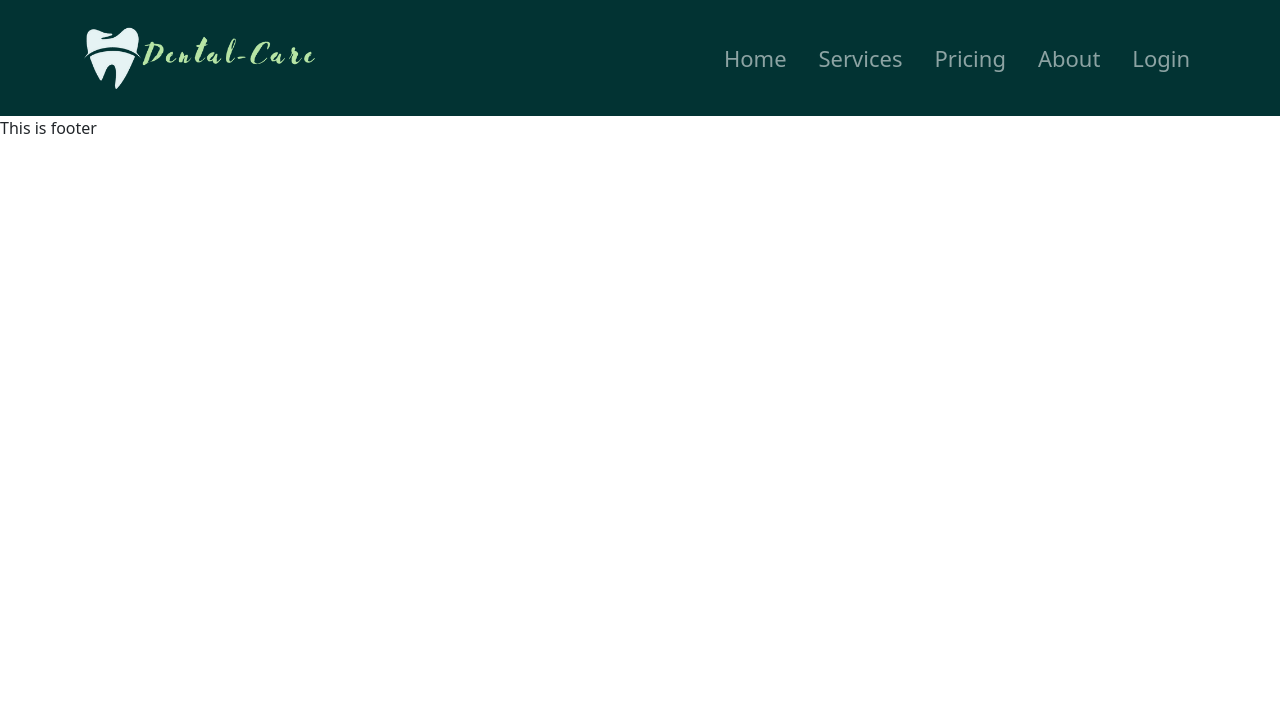
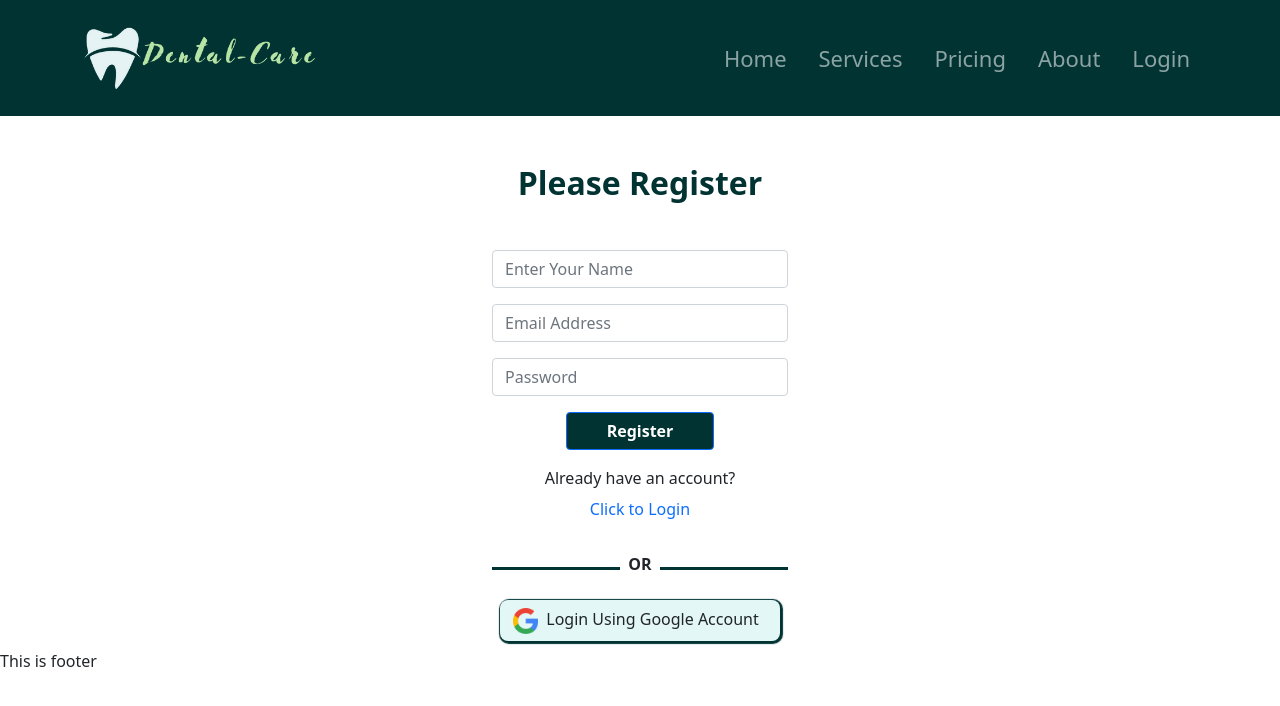
Before and after one commit to mdgulamasib/dental-care-client, a React (Create React App) app: page /register in a window 1280 px wide. Shown: the top 706 px of the page. Built offline with nearby package versions, Linux system fonts and the light colour scheme.

Commit message:
login register design done, unique id eror solved json file

```diff
--- a/package.json
+++ b/package.json
@@ -12,6 +12,7 @@
     "react": "^18.0.0",
     "react-bootstrap": "^2.2.3",
     "react-dom": "^18.0.0",
+    "react-firebase-hooks": "^5.0.3",
     "react-router-dom": "^6.3.0",
     "react-scripts": "5.0.1",
     "web-vitals": "^2.1.4"
--- a/public/services.json
+++ b/public/services.json
@@ -24,7 +24,7 @@
         "id": 4,
         "name": "Teeth Whitening",
         "price": "550",
-        "description": "Teeth with a natural yellow shade will generally whiten in about 1 to 2 weeks, whereas teeth with a blue/grey shade can take twice as long.",
+        "description": "Teeth with a natural yellow shade will generally whiten in 2 weeks,and blue/grey shade can take twice as long.",
         "img": "https://raw.githubusercontent.com/mdgulamasib/saudi-dates-api/main/services/home-services-4.jpg"
     },
     {
@@ -35,7 +35,7 @@
         "img": "https://raw.githubusercontent.com/mdgulamasib/saudi-dates-api/main/services/0_GettyImages-486169219.jpg"
     },
     {
-        "id": 2,
+        "id": 6,
         "name": "Pulp Capping",
         "price": "280",
         "description": "Direct pulp capping should be used only on a vital pulp that has been accidentally injured and shows no other symptoms.",
--- a/src/App.js
+++ b/src/App.js
@@ -4,6 +4,8 @@ import 'bootstrap/dist/css/bootstrap.min.css';
 import { Route, Routes } from 'react-router-dom';
 import Home from './Pages/Home/Home';
 import Services from './Pages/Services/Services';
+import Login from './Pages/UserAuthentication/Login/Login';
+import Register from './Pages/UserAuthentication/Register/Register';
 
 function App() {
   return (
@@ -13,6 +15,8 @@ function App() {
         <Route path='/' element={<Home></Home>}></Route>
         <Route path='/home' element={<Home></Home>}></Route>
         <Route path='/services' element={<Services></Services>}></Route>
+        <Route path='/login' element={<Login></Login>}></Route>
+        <Route path='/register' element={<Register></Register>}></Route>
       </Routes>
       <Footer></Footer>
     </div>
--- /dev/null
+++ b/src/Pages/UserAuthentication/GoogleSignIn/GoogleSignIn.css
@@ -0,0 +1,14 @@
+.googlelogin-btn {
+    border-radius: 8px;
+    box-shadow: 1px 1px 1px 2px rgb(2, 51, 51);
+    ;
+    background: rgb(227, 247, 247);
+}
+
+.googlelogin-btn img {
+    width: 25px;
+}
+
+.googlelogin-btn span {
+    font-weight: 500;
+}
--- /dev/null
+++ b/src/Pages/UserAuthentication/GoogleSignIn/GoogleSignIn.js
@@ -0,0 +1,17 @@
+import React from 'react';
+import './GoogleSignIn.css'
+import google_icon from '../../../images/google_icon.png'
+
+const GoogleSignIn = () => {
+    return (
+        <div>
+            <button
+                className='btn mx-auto my-2 googlelogin-btn'>
+                <img src={google_icon} alt="" />
+                <span className='px-2'>Login Using Google Account</span>
+            </button>
+        </div>
+    );
+};
+
+export default GoogleSignIn;
--- /dev/null
+++ b/src/Pages/UserAuthentication/Login/Login.css
@@ -0,0 +1,13 @@
+.text-color {
+    color: rgb(2, 51, 51);
+}
+
+.btn-bg {
+    background-color: rgb(2, 51, 51);
+    font-weight: 700;
+}
+
+.divider-bg {
+    background-color: rgb(2, 51, 51);
+    height: 3px;
+}
--- /dev/null
+++ b/src/Pages/UserAuthentication/Login/Login.js
@@ -0,0 +1,52 @@
+import React, { useRef } from 'react';
+import { Button, Form } from 'react-bootstrap';
+import { useNavigate } from 'react-router-dom';
+import GoogleSignIn from '../GoogleSignIn/GoogleSignIn';
+import './Login.css'
+
+const Login = () => {
+
+    const emailRef = useRef('');
+    const passwordRef = useRef('');
+    const navigate = useNavigate();
+
+    const handleSubmit = event => {
+        event.preventDefault();
+        const email = emailRef.current.value;
+        const password = passwordRef.current.value;
+        console.log(email, password)
+    }
+
+    const navigateRegister = event => {
+        navigate('/register')
+    }
+
+
+    return (
+        <div className='container text-center w-25 mx-auto'>
+            <h2 className=' text-color text-center my-5 fw-bold'>Please Login</h2>
+            <Form onSubmit={handleSubmit}>
+                <Form.Group className="mb-3" controlId="formBasicEmail">
+                    <Form.Control ref={emailRef} type="email" placeholder="Email Address" required />
+                </Form.Group>
+
+                <Form.Group className="mb-3" controlId="formBasicPassword">
+                    <Form.Control ref={passwordRef} type="password" placeholder="Password" required />
+                </Form.Group>
+                <Button className='btn-bg w-50' variant="primary" type="submit">
+                    Login
+                </Button>
+            </Form>
+
+            <p className='mt-3'>Don't have an account?<span className='text-primary btn' onClick={navigateRegister}>Click to Register</span></p>
+            <div className='d-flex align-items-center'>
+                <div className='divider-bg w-50'></div>
+                <p className='mt-2 px-2 fw-bold'>OR</p>
+                <div className='divider-bg w-50'></div>
+            </div>
+            <GoogleSignIn></GoogleSignIn>
+        </div>
+    );
+};
+
+export default Login;
--- /dev/null
+++ b/src/Pages/UserAuthentication/Register/Register.css
@@ -0,0 +1,13 @@
+.text-color {
+    color: rgb(2, 51, 51);
+}
+
+.btn-bg {
+    background-color: rgb(2, 51, 51);
+    font-weight: 700;
+}
+
+.divider-bg {
+    background-color: rgb(2, 51, 51);
+    height: 3px;
+}
--- /dev/null
+++ b/src/Pages/UserAuthentication/Register/Register.js
@@ -0,0 +1,57 @@
+import React, { useRef } from 'react';
+import { Button, Form } from 'react-bootstrap';
+import { useNavigate } from 'react-router-dom';
+import GoogleSignIn from '../GoogleSignIn/GoogleSignIn';
+import './Register.css'
+
+const Login = () => {
+    const nameRef = useRef('')
+    const emailRef = useRef('');
+    const passwordRef = useRef('');
+    const navigate = useNavigate();
+
+    const handleSubmit = event => {
+        event.preventDefault();
+        const name = nameRef.current.value;
+        const email = emailRef.current.value;
+        const password = passwordRef.current.value;
+        console.log(name, email, password)
+    }
+
+    const navigateRegister = event => {
+        navigate('/login')
+    }
+
+
+    return (
+        <div className='container text-center w-25 mx-auto'>
+            <h2 className=' text-color text-center my-5 fw-bold'>Please Register</h2>
+            <Form onSubmit={handleSubmit}>
+                <Form.Group className="mb-3" controlId="username">
+                    <Form.Control ref={nameRef} type="text" placeholder="Enter Your Name" required />
+                </Form.Group>
+                <Form.Group className="mb-3" controlId="formBasicEmail">
+                    <Form.Control ref={emailRef} type="email" placeholder="Email Address" required />
+                </Form.Group>
+
+                <Form.Group className="mb-3" controlId="formBasicPassword">
+                    <Form.Control ref={passwordRef} type="password" placeholder="Password" required />
+                </Form.Group>
+                <Button className='btn-bg w-50' variant="primary" type="submit">
+                    Register
+                </Button>
+            </Form>
+
+            <p className='mt-3'>Already have an account?<span className='text-primary btn' onClick={navigateRegister}>Click to Login</span></p>
+            <div className='d-flex align-items-center'>
+                <div className='divider-bg w-50'></div>
+                <p className='mt-2 px-2 fw-bold'>OR</p>
+                <div className='divider-bg w-50'></div>
+            </div>
+            <GoogleSignIn></GoogleSignIn>
+
+        </div>
+    );
+};
+
+export default Login;
--- a/src/Shared/Header/Header.js
+++ b/src/Shared/Header/Header.js
@@ -17,7 +17,7 @@ const Header = () => {
                             <Nav.Link className='me-md-3' as={Link} to="/services">Services</Nav.Link>
                             <Nav.Link className='me-md-3' href="#pricing">Pricing</Nav.Link>
                             <Nav.Link className='me-md-3' href="#about">About</Nav.Link>
-                            <Nav.Link href="#login">
+                            <Nav.Link as={Link} to='/login'>
                                 Login
                             </Nav.Link>
                         </Nav>
```
Also changed, not shown: src/images/google_icon.png (added), 1 other file (tests, documents, lock files or other folders).
